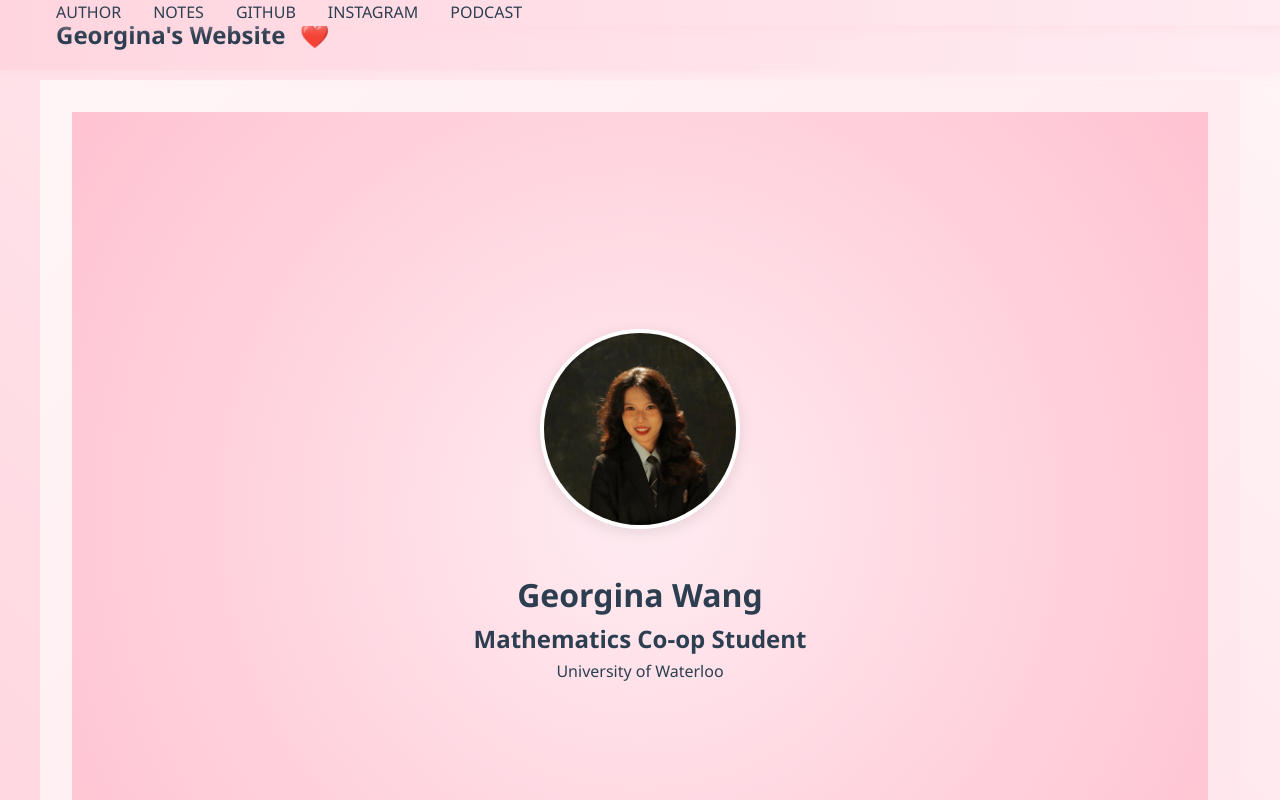
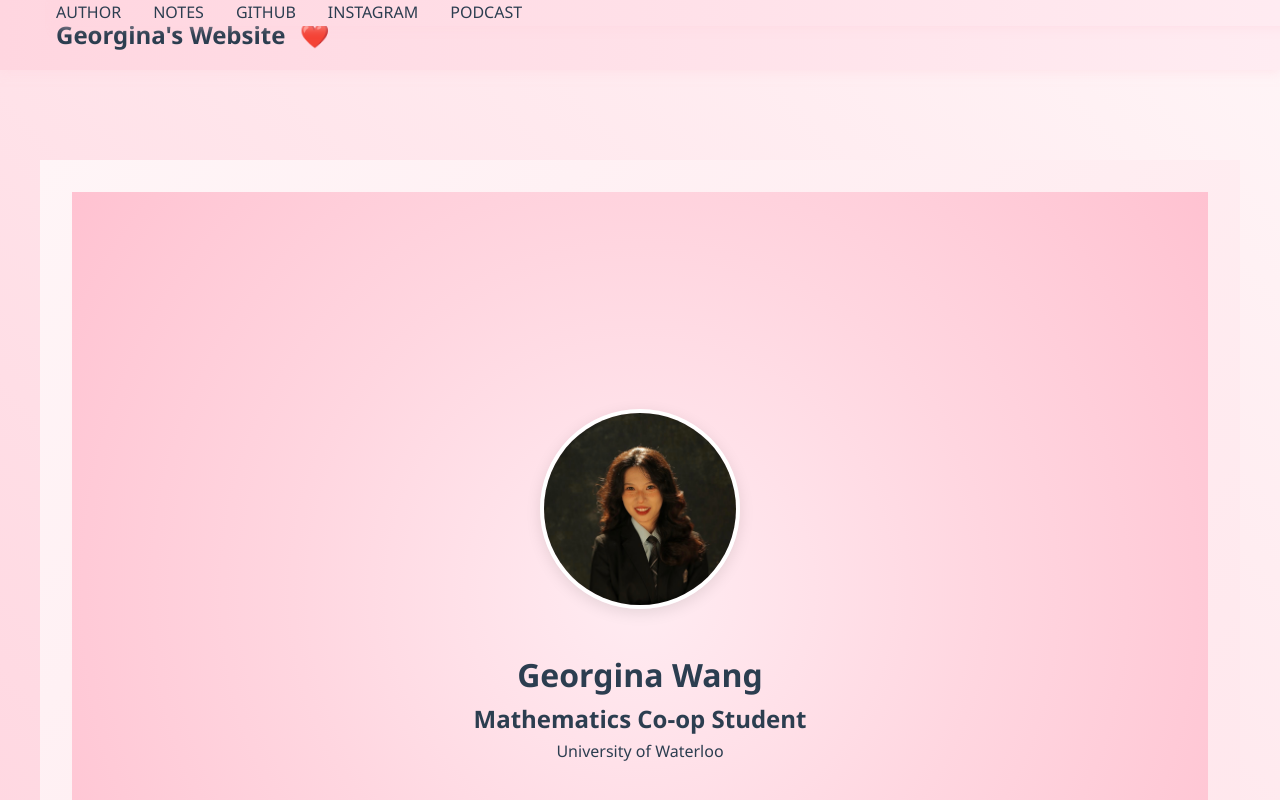
Before and after one commit to GeorginaTaylorsVersion/Georginas_Website, a Next.js app: page / in a window 1280 px wide. Shown: the top 800 px of the page. Built offline with nearby package versions, Linux system fonts and the light colour scheme.

Commit message:
Update index.js

```diff
--- a/pages/index.js
+++ b/pages/index.js
@@ -23,6 +23,9 @@ export default function Home() {
         <link rel="stylesheet" href="/personal-website/styles.css" />
         {/* You might want to add other meta tags from your old index.html here */}
       </Head>
+
+      {/* Spacing element to clear the fixed header on the home page */}
+      <div style={{ height: '80px' }}></div>
 
       {/* Main Content Sections */}
       <main>
```
